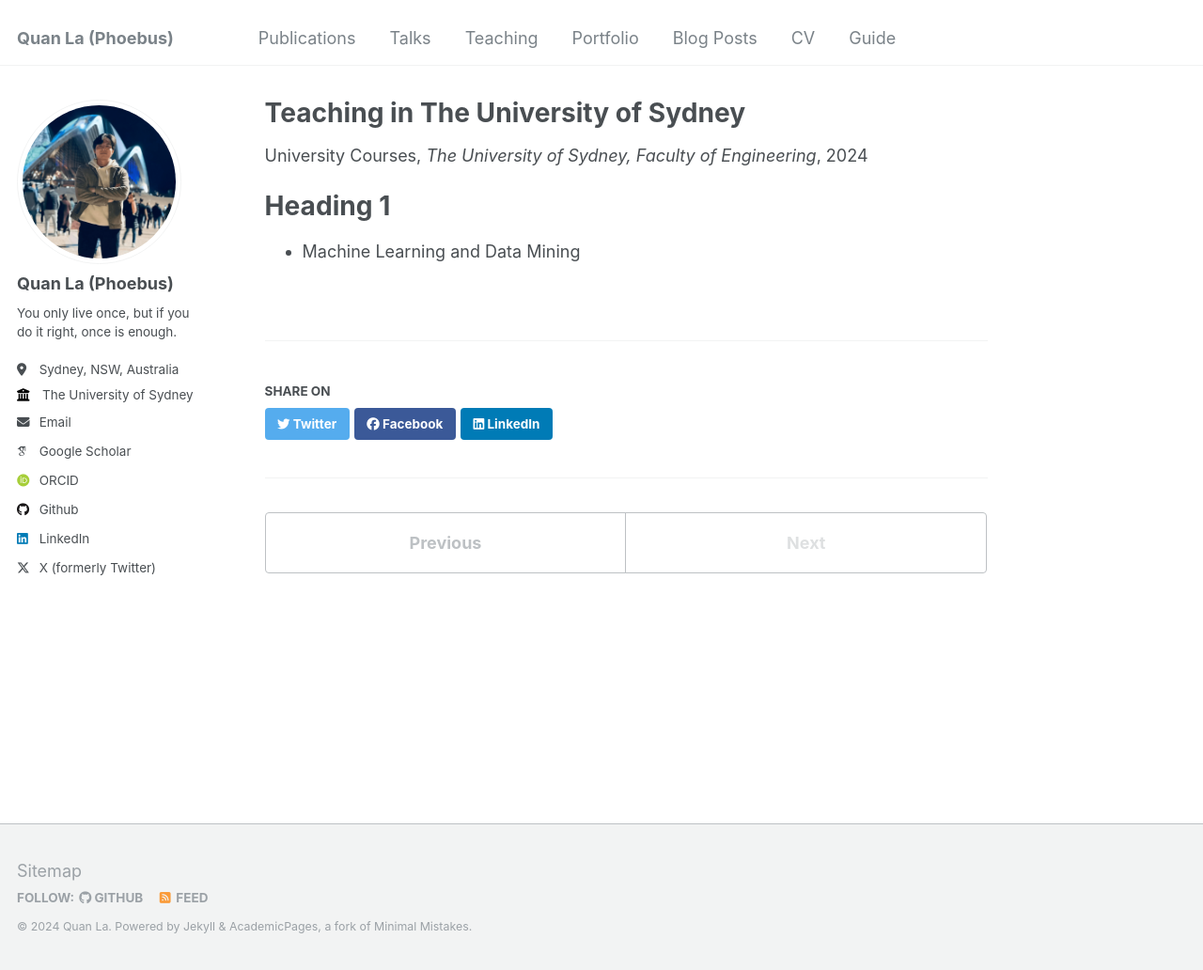
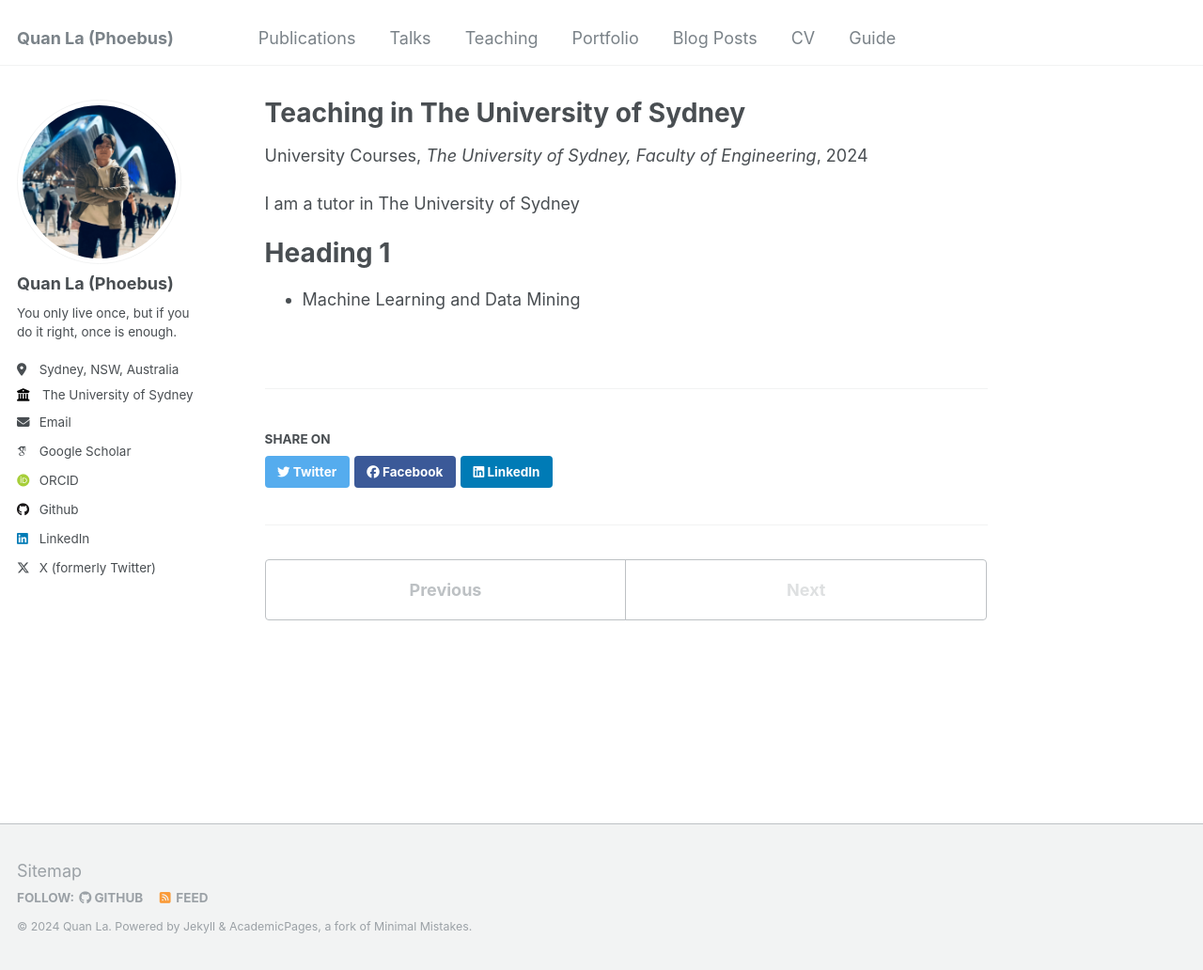
Before and after one commit to lavanquan/lavanquan.github.io, a Jekyll site: the page built from _teaching/2024-sydney-university.md, in a window 1280 px wide and 1032 px high. Shown: the whole window at 94% size. Built offline with Jekyll 4.4.1, drawn with Linux system fonts in a browser that asks for light colours; some web fonts are replaced.

Commit message:
Update 2024-sydney-university.md

```diff
--- a/_teaching/2024-sydney-university.md
+++ b/_teaching/2024-sydney-university.md
@@ -7,6 +7,7 @@ venue: "The University of Sydney, Faculty of Engineering"
 date: 2024-01-01
 location: "Sydney, NSW, Australia"
 ---
+I am a tutor in The University of Sydney
 
 Heading 1
 ======
```
